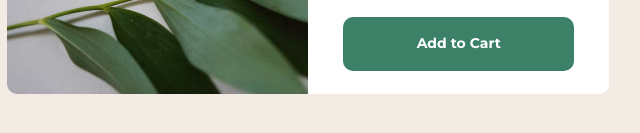
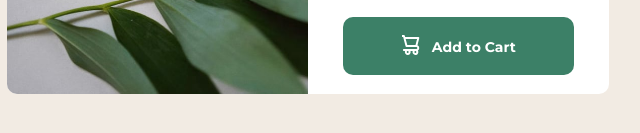
Before and after one commit to huz3y/product-preview-card-component-main, a website: page index.html in a window 1280 px wide. Shown: the part 533-666 px from the top of the page, 332-972 px from the left. Drawn offline with Linux system fonts and the light colour scheme.

Commit message:
add cart icon to button

```diff
--- a/index.html
+++ b/index.html
@@ -50,7 +50,10 @@
             <span class="typography__price--new"> $149.99 </span>
             <s class="typography__price--old">$169.99</s>
           </div>
-          <a href="#" class="btn">Add to Cart</a>
+          <a href="#" class="btn">
+            <img src="images/icon-cart.svg" alt="Cart icon" class="btn__icon" />
+            Add to Cart
+          </a>
         </section>
       </div>
     </div>
--- a/sass/components/_button.scss
+++ b/sass/components/_button.scss
@@ -19,4 +19,12 @@
   &:active {
     background-color: hsl(158, 36%, 20%);
   }
+
+  &__icon {
+    height: 2rem;
+    color: var(--color-white);
+    z-index: 2;
+    padding-right: 0.75rem;
+    transform: translateY(3px);
+  }
 }
```
Also changed, not shown: css/style.css, 1 other file.
